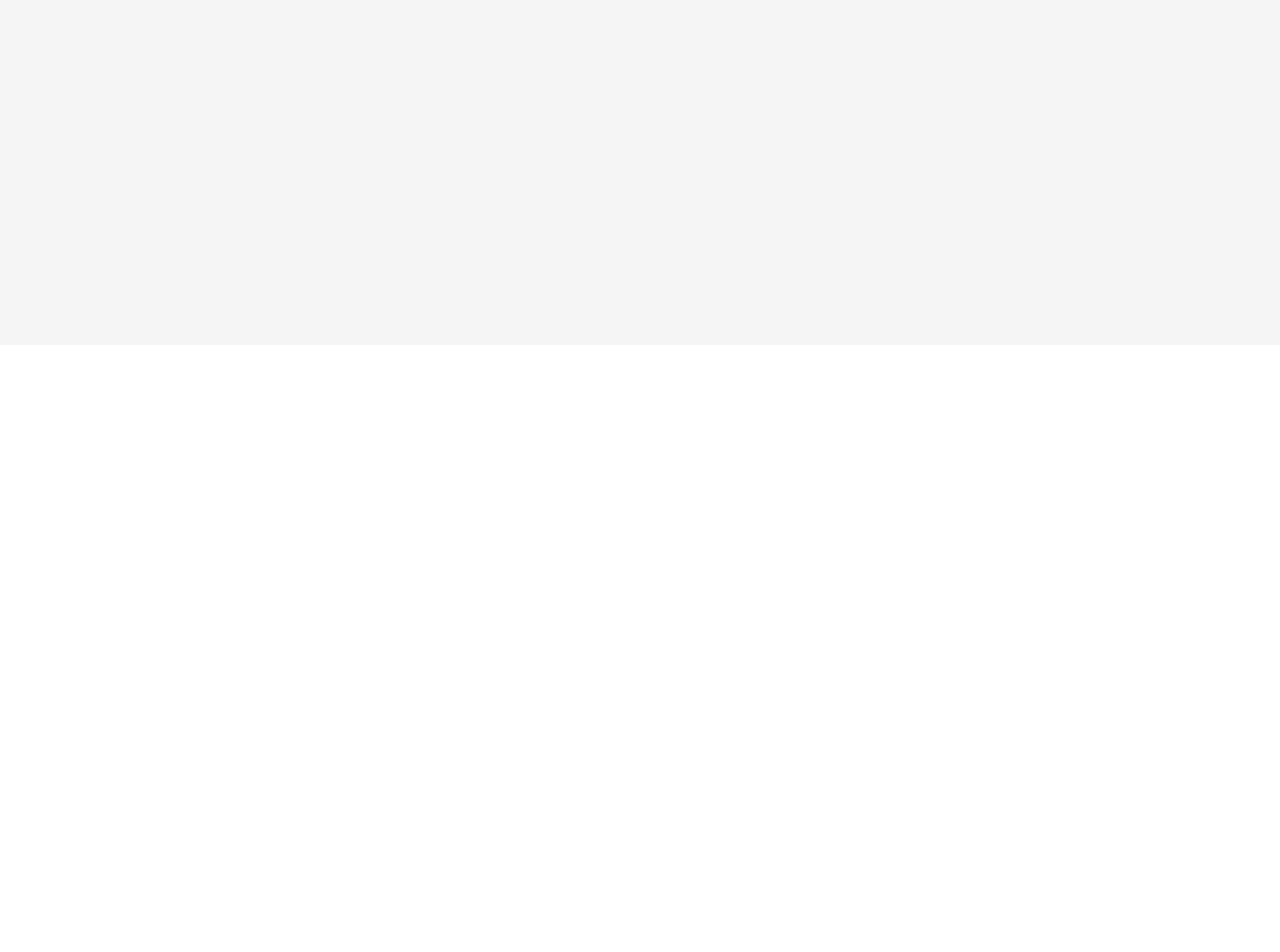
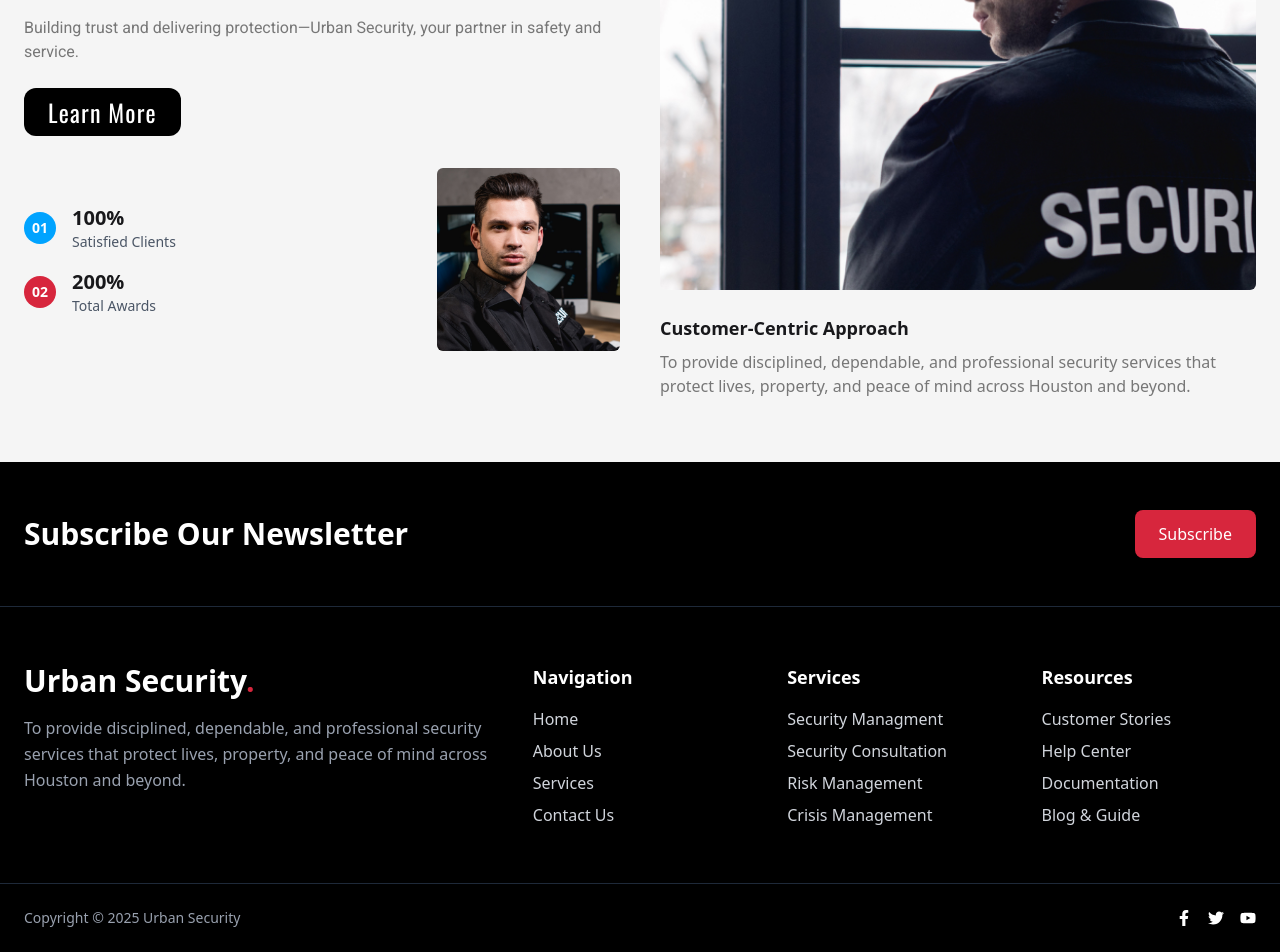
Before and after one commit to saadsrabon/urbanhomeandsecurity, a React (Vite) app: page /about in a window 1280 px wide. Shown: the part 455-1407 px from the top of the page. Before the commit the page ends 800 px from the top, so only its background shows below. Built offline with nearby package versions, Linux system fonts and the light colour scheme; the HTML template or start-up script is replaced by a standard one.

Commit message:
adding about and footer section

```diff
--- a/src/components/Footer.jsx
+++ b/src/components/Footer.jsx
@@ -1,10 +1,90 @@
 import React from 'react';
+import { FaFacebookF, FaTwitter, FaYoutube } from 'react-icons/fa';
 
 const Footer = () => {
     return (
-        <div>
-            <h1>This is Footer</h1>
-        </div>
+        <footer className="bg-black text-white">
+            {/* Newsletter Section */}
+            <div className="container mx-auto px-6 py-12 border-b border-gray-800">
+                <div className="flex flex-col md:flex-row justify-between items-center gap-6">
+                    <h2 className="text-2xl md:text-3xl font-semibold">Subscribe Our Newsletter</h2>
+                    <div className="flex gap-3">
+                        <input
+                            type="email"
+                            placeholder="Your Email"
+                            className="px-4 py-3 rounded-lg text-black focus:outline-none w-[250px]"
+                        />
+                        <button className="bg-[#D7263D] px-6 py-3 rounded-lg font-medium hover:bg-red-700 transition-all duration-300">
+                            Subscribe
+                        </button>
+                    </div>
+                </div>
+            </div>
+
+            {/* Footer Navigation */}
+            <div className="container mx-auto px-6 py-14 grid grid-cols-1 md:grid-cols-2 lg:grid-cols-5 gap-10">
+                {/* Logo + Description */}
+                <div className="col-span-1 md:col-span-2">
+                    <h1 className="text-3xl font-bold">Urban Security<span className="text-[#D7263D]">.</span></h1>
+                    <p className="text-gray-400 mt-4 leading-relaxed">
+                    To provide disciplined, dependable, and professional security services that protect lives, property, and peace of mind across Houston and beyond.
+                    </p>
+                </div>
+
+                {/* Navigation Links */}
+                <div>
+                    <h3 className="text-lg font-semibold mb-4">Navigation</h3>
+                    <ul className="space-y-2 text-gray-300">
+                        <li className='hover:text-[#D7263D] duration-200'>Home</li>
+                        <li className='hover:text-[#D7263D] duration-200'>About Us</li>
+                        <li className='hover:text-[#D7263D] duration-200'>Services</li>
+                        <li className='hover:text-[#D7263D] duration-200'>Contact Us</li>
+                    </ul>
+                </div>
+
+                {/* Services Links */}
+                <div>
+                    <h3 className="text-lg font-semibold mb-4">Services</h3>
+                    <ul className="space-y-2 text-gray-300">
+                        <li className='hover:text-[#D7263D] duration-200'>Security Managment</li>
+                        <li className='hover:text-[#D7263D] duration-200'>Security Consultation</li>
+                        <li className='hover:text-[#D7263D] duration-200'>Risk Management</li>
+                        <li className='hover:text-[#D7263D] duration-200'>Crisis Management</li>
+                    </ul>
+                </div>
+
+                {/* Resources Links */}
+                <div>
+                    <h3 className="text-lg font-semibold mb-4">Resources</h3>
+                    <ul className="space-y-2 text-gray-300">
+                        <li className='hover:text-[#D7263D] duration-200'>Customer Stories</li>
+                        <li className='hover:text-[#D7263D] duration-200'>Help Center</li>
+                        <li className='hover:text-[#D7263D] duration-200'>Documentation</li>
+                        <li className='hover:text-[#D7263D] duration-200'>Blog & Guide</li>
+                    </ul>
+                </div>
+            </div>
+
+            {/* Bottom Bar */}
+            <div className="border-t border-gray-800">
+                <div className="container mx-auto px-6 py-6 flex flex-col md:flex-row justify-between items-center gap-4">
+                    <p className="text-sm text-gray-400">
+                        Copyright © 2025 Urban Security
+                    </p>
+                    <div className="flex gap-4 text-white">
+                        <a href="#" className="hover:text-[#D7263D] duration-200">
+                            <FaFacebookF />
+                        </a>
+                        <a href="#" className="hover:text-[#D7263D] duration-200">
+                            <FaTwitter />
+                        </a>
+                        <a href="#" className="hover:text-[#D7263D] duration-200">
+                            <FaYoutube />
+                        </a>
+                    </div>
+                </div>
+            </div>
+        </footer>
     );
 };
 
--- a/src/index.css
+++ b/src/index.css
@@ -1,7 +1,19 @@
+/* google font */
+/* Montserrat Bold */
+@import url('https://fonts.googleapis.com/css2?family=Montserrat:ital,wght@0,100..900;1,100..900&display=swap');
+/* font roboto */
+@import url('https://fonts.googleapis.com/css2?family=Roboto:ital,wght@0,100..900;1,100..900&display=swap');
+/* font Oswald */
+@import url('https://fonts.googleapis.com/css2?family=Oswald:wght@200..700&display=swap');
+
+
 @import "tailwindcss";
 @plugin "daisyui";
 @theme {
   --color-primary: #0096c7;
   --color-darkBlue: #023E8A;
   --color-deepNavy: #0f1c3f;
+  --font-monst: "Montserrat";
+  --font-roboto: "Roboto";
+  --font-oswald: "Oswald";
 }
--- a/src/pages/About.jsx
+++ b/src/pages/About.jsx
@@ -1,3 +1,72 @@
-export default function About() {
-    return <h1 className="text-2xl text-darkBlue">About Page</h1>;
-  }
+import React from 'react';
+import leftSmallImage from '../assets/handsome-guard-in-black-uniform-looking-at-camera-2022-12-16-18-11-22-utc-1.jpg';
+import rightBigImage from '../assets/rear-view-of-guard-in-black-uniform-with-earphone-2022-12-16-20-49-11-utc-1.jpg'
+
+const About = () => {
+  return (
+    // main section
+    <section className="container mx-auto px-6 py-16">
+    <div className="grid lg:grid-cols-2 gap-10 items-center">
+      {/* Left Section */}
+      <div className="space-y-6">
+        <div>
+          <p className="font-roboto text-sm font-medium text-[#111]">About Us</p>
+          <h2 className="text-4xl lg:text-5xl font-semibold font-monst leading-tight mt-2">
+            Discover Our <br /> Security Legacy
+          </h2>
+          <p className="text-[#777777] font-roboto mt-4">
+          Building trust and delivering protection—Urban Security, your partner in safety and service.
+          </p>
+          <button className="mt-6 font-oswald bg-black text-white text-lg lg:text-2xl tracking-wider px-6 py-2 rounded-xl hover:bg-[#D7263D] transition-all duration-300">
+            Learn More
+          </button>
+        </div>
+
+        {/* Stats and small image */}
+        <div className="grid grid-cols-3 gap-6 items-center mt-8">
+          {/* Stats */}
+          <div className="space-y-4 col-span-2">
+            <div className="flex items-center gap-4">
+              <div className="bg-[#00A3FF] text-white text-sm font-bold rounded-full w-8 h-8 flex items-center justify-center">01</div>
+              <div>
+                <h3 className="text-xl font-semibold">100%</h3>
+                <p className="text-sm text-gray-600">Satisfied Clients</p>
+              </div>
+            </div>
+            <div className="flex items-center gap-4">
+              <div className="bg-[#D7263D] text-white text-sm font-bold rounded-full w-8 h-8 flex items-center justify-center">02</div>
+              <div>
+                <h3 className="text-xl font-semibold">200%</h3>
+                <p className="text-sm text-gray-600">Total Awards</p>
+              </div>
+            </div>
+          </div>
+
+          {/* Small image */}
+          <div>
+            <img src={leftSmallImage} alt="Guard at computer" className="rounded-md w-full object-cover" />
+          </div>
+        </div>
+      </div>
+
+      {/* Right Section */}
+      <div className="space-y-6">
+        {/* Big Image */}
+        <div>
+          <img src={rightBigImage} alt="Guard looking out window" className="rounded-md w-full object-cover" />
+        </div>
+        {/* Text below image */}
+        <div>
+          <h3 className="text-lg font-semibold">Customer-Centric Approach</h3>
+          <p className="text-[#777777] mt-2">
+          To provide disciplined, dependable, and professional security services that protect lives, property, and peace of mind across Houston and beyond.
+
+          </p>
+        </div>
+      </div>
+    </div>
+  </section>
+  );
+};
+
+export default About;
```
Also changed, not shown: src/assets/handsome-guard-in-black-uniform-looking-at-camera-2022-12-16-18-11-22-utc-1.jpg (added), src/assets/rear-view-of-guard-in-black-uniform-with-earphone-2022-12-16-20-49-11-utc-1.jpg (added).
